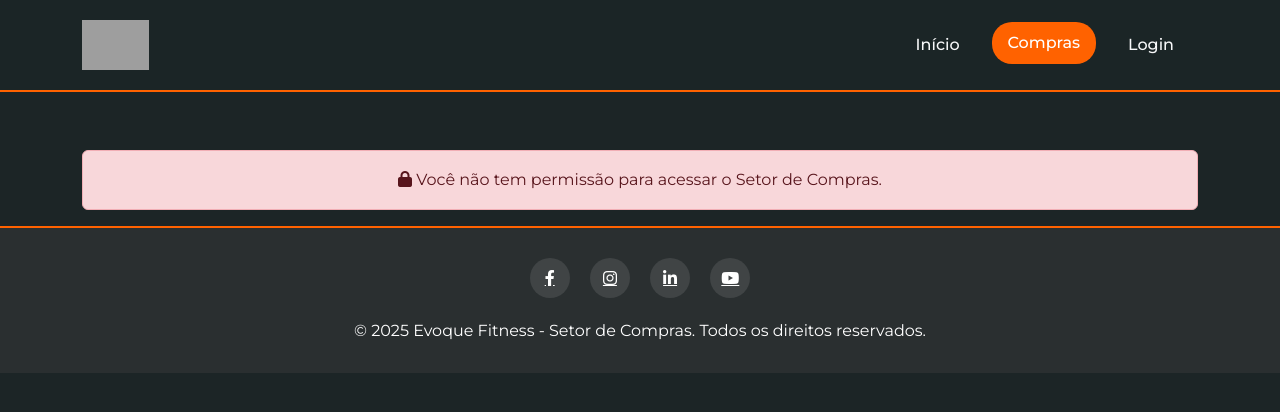
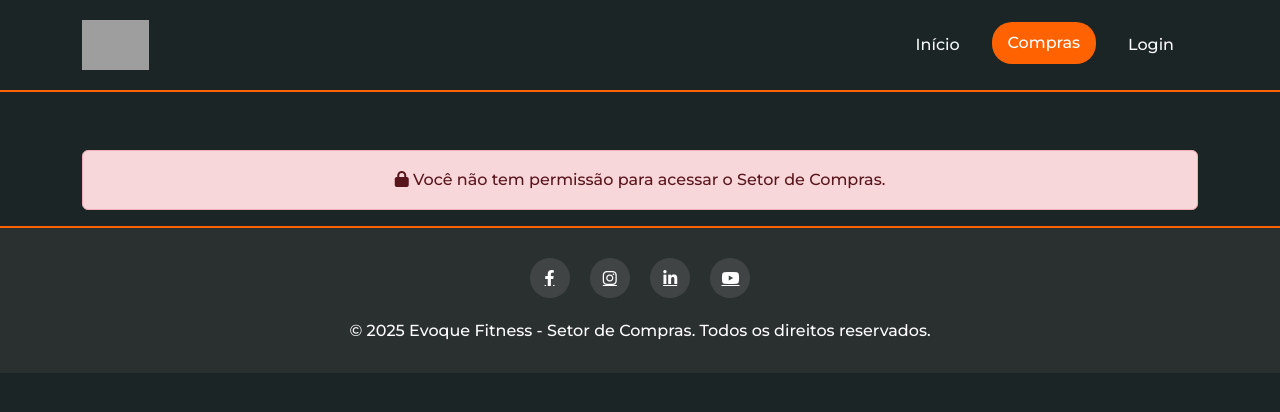
Before and after one commit to mechamederoot1/portalevoque, a Python web app: template setores/compras/templates/compras/index.html in a window 1280 px wide. Shown: the top 412 px of the page. Run offline with Jinja, Linux system fonts and the light colour scheme; the template is opened without the code that fills it, so the values that code supplies are empty; grey boxes are pictures that could not be loaded.

Commit message:
Aplicar padrão visual do TI no index de compras
cgen-ddd7da9cee664ba88095739802e746b6

```diff
--- a/setores/compras/templates/compras/index.html
+++ b/setores/compras/templates/compras/index.html
@@ -19,13 +19,18 @@
       --accent-color: #FF914D;
       --dark-color: #2A2F30;
       --light-color: #F8F9FA;
-      --text-color: #212529;
+      --text-color: #F8F9FA;
+      --text-light: #bfc7ca;
+      --card-bg: #2A2F30;
+      --border-color: #3A4345;
+      --shadow-color: rgba(0,0,0,0.3);
     }
 
     body {
-      font-family: 'Montserrat', sans-serif;
+      font-family: 'Montserrat', -apple-system, BlinkMacSystemFont, 'Segoe UI', sans-serif;
       background-color: var(--secondary-color);
-      color: var(--light-color);
+      color: var(--text-color) !important;
+      font-weight: 500;
       line-height: 1.6;
     }
 
```
